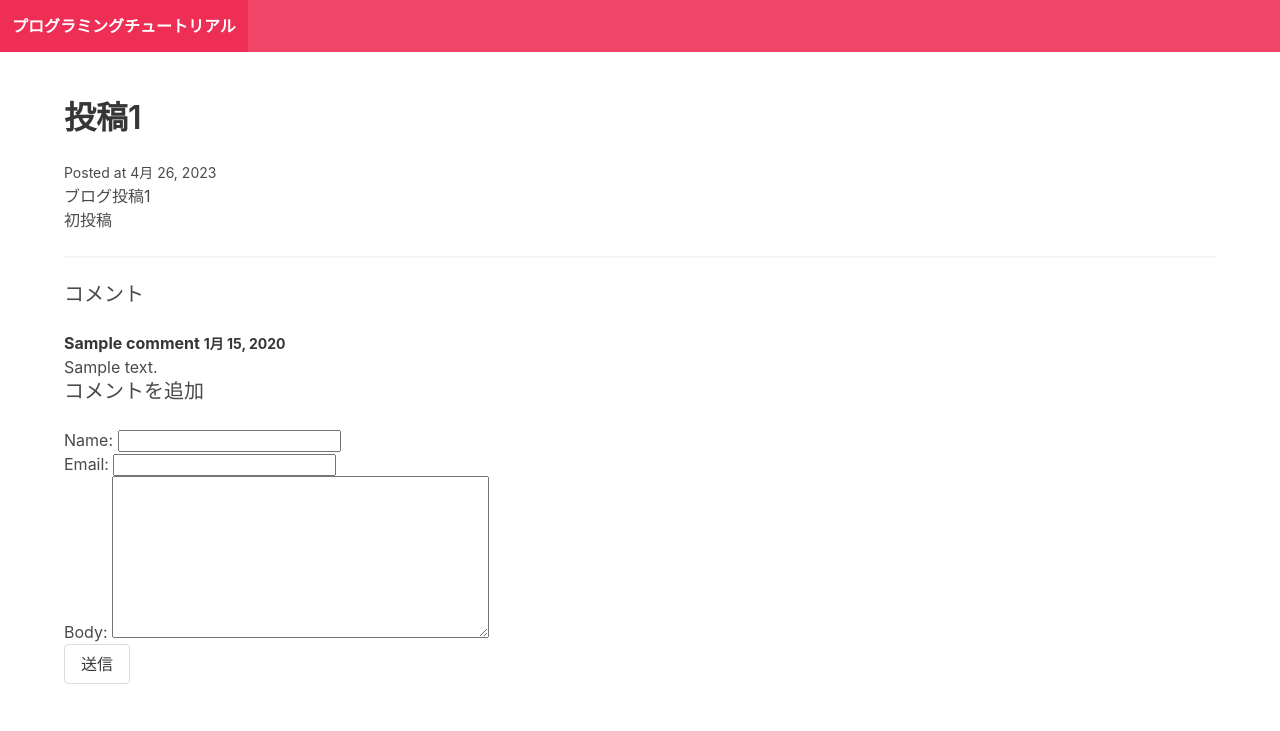
After one commit to kennishida17/blog_project, a Django app: a page that uses blog/templates/blog/base.html in a window 1280 px wide. The commit adds this page. Shown: the top 731 px of the page. Run offline with Django 3.2, Linux system fonts and the light colour scheme; data comes from the database, SQL or seed files in the repository; tables that the repository leaves empty hold one stand-in row (values such as "Sample post").

Commit message:
create form

```diff
--- a/blog/admin.py
+++ b/blog/admin.py
@@ -1,4 +1,5 @@
 from django.contrib import admin
-from .models import Post
+from .models import Post,Comment
 
 admin.site.register(Post)
+admin.site.register(Comment)
--- /dev/null
+++ b/blog/forms.py
@@ -0,0 +1,7 @@
+from django import forms
+from .models import Comment
+
+class CommentForm(forms.ModelForm):
+    class Meta:
+        model = Comment
+        fields = ["name","email","body"]
--- a/blog/models.py
+++ b/blog/models.py
@@ -6,3 +6,10 @@ class Post(models.Model):
     intro= models.TextField()
     body = models.TextField()
     posted_date = models.DateField(auto_now_add=True)
+
+class Comment(models.Model):
+    post = models.ForeignKey(Post,related_name="comments",on_delete=models.CASCADE)
+    name = models.CharField(max_length=255)
+    email = models.EmailField()
+    body = models.TextField()
+    posted_date = models.DateField(auto_now_add=True)
--- a/blog/templates/blog/base.html
+++ b/blog/templates/blog/base.html
@@ -18,7 +18,7 @@
         </div>
     </nav>
 
-    <section>
+    <section class="section">
         <div class = 'container'>
             {% block content %}
             {% endblock %}
--- /dev/null
+++ b/blog/templates/blog/post_detail.html
@@ -0,0 +1,46 @@
+{% extends "blog/base.html" %}
+
+{% block content %}
+    <h1 class="title">{{post.title}}</h1>
+    <small>Posted at {{post.posted_date}}</small>
+    <p>{{post.intro}}</p>
+    <p>{{post.body}}</p>
+    <hr />
+
+    <!-- コメント投稿 -->
+    <h2 class="subtitle">コメント</h2>
+    {% for comment in post.comments.all %}
+    <article class="media">
+        <div class="media-comment">
+            <div class="content">
+                <p>
+                    <strong>
+                        {{comment.name}}
+                        <small>{{comment.posted_date}}</small>
+                    </strong>
+                    <br />
+                    {{ comment.body}}
+                </p>
+            </div>
+        </div>
+    </article>
+    {% empty %}
+    <div class="notification">
+        <p>コメントはまだありません。</p>
+    </div>
+    <hr />
+    {% endfor %}
+
+    <!-- !コメント投稿エリア -->
+    <h2 class = "subtitle">コメントを追加</h2>
+
+    <form action="." method="post">
+        {% csrf_token %}
+        {{form.as_p}}
+        <div class="field">
+            <div class="control">
+                <button class="button is danger">送信</button>
+            </div>
+        </div>
+    </form>
+{% endblock %}
--- a/blog/views.py
+++ b/blog/views.py
@@ -1,4 +1,25 @@
-from django.shortcuts import render
+from http.client import HTTPResponse
+from django.shortcuts import render,redirect
+from blog.forms import CommentForm
+from .models import Post
 
 def frontpage(request):
-    return render(request,'blog/frontpage.html')
+    posts = Post.objects.all()
+    return render(request,'blog/frontpage.html',{"posts":posts})
+
+def post_detail(request,slug):
+    post = Post.objects.get(slug=slug)
+
+    if request.method == "POST":
+        form = CommentForm(request.POST)
+
+        if form.is_valid():
+            comment = form.save(commit=False)
+            comment.post = post
+            comment.save()
+
+            return redirect("post_detail",slug=post.slug)
+    else:
+        form = CommentForm()
+
+    return render(request,"blog/post_detail.html",{"post":post,"form":form})
--- a/microblog/urls.py
+++ b/microblog/urls.py
@@ -1,8 +1,9 @@
 from django.contrib import admin
 from django.urls import path
-from blog.views import frontpage
+from blog.views import frontpage,post_detail
 
 urlpatterns = [
     path('admin/', admin.site.urls),
     path('',frontpage),
+    path("<slug:slug>/", post_detail,name="post_detail")
 ]
```
Also changed, not shown: blog/templates/blog/frontpage.html (+7 -1 lines).
